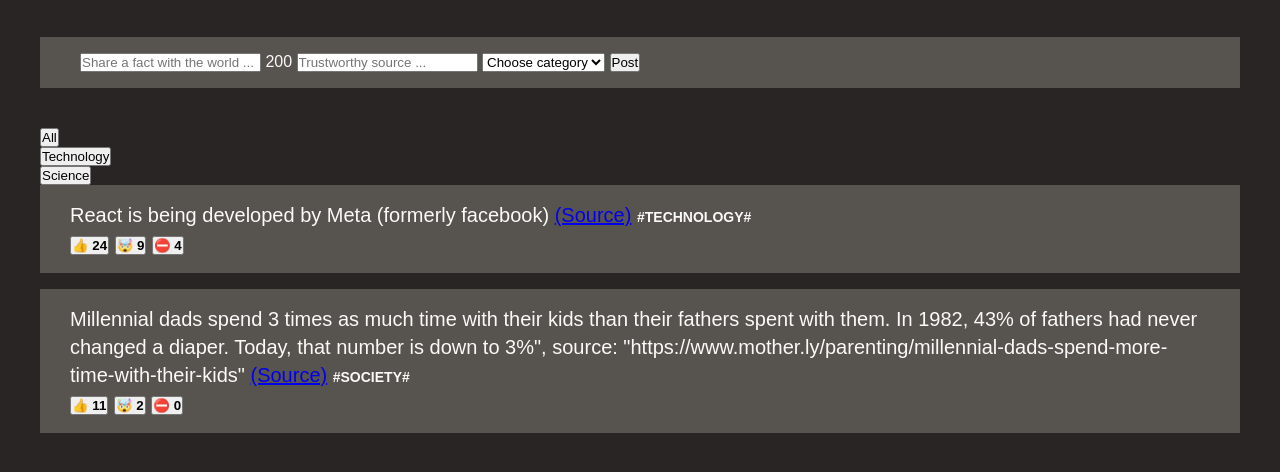
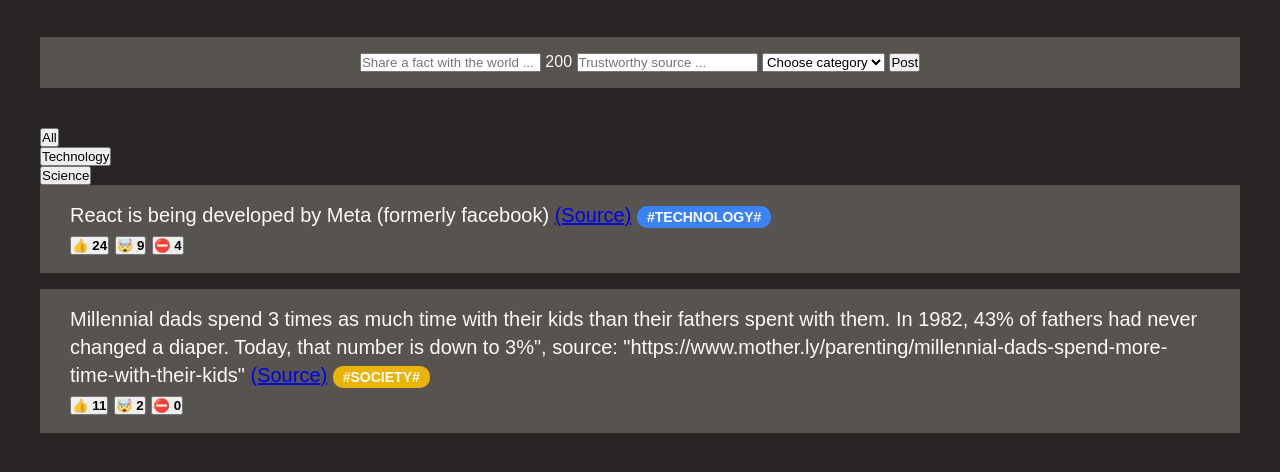
Before and after one commit to rehan1124/web-dev-crash-course, a plain HTML site: page index.html in a window 1280 px wide. Shown: the part 182-654 px from the top of the page. Drawn offline with Linux system fonts and the light colour scheme; a web font is replaced by a local one.

Commit message:
Inline and Block elements

```diff
--- a/index.html
+++ b/index.html
@@ -76,7 +76,10 @@
             <p>
               React is being developed by Meta (formerly facebook)
               <a href="https://opensource.fb.com/" target="_blank">(Source)</a>
-              <span data-testid="mabl-category1" class="fact-categories"
+              <span
+                data-testid="mabl-category1"
+                class="fact-categories"
+                style="background-color: #3b82f6"
                 >#technology#</span
               >
             </p>
@@ -97,7 +100,10 @@
                 target="_blank"
                 >(Source)</a
               >
-              <span data-testid="mabl-category2" class="fact-categories"
+              <span
+                data-testid="mabl-category2"
+                class="fact-categories"
+                style="background-color: #eab308"
                 >#society#</span
               >
             </p>
--- a/style.css
+++ b/style.css
@@ -30,6 +30,7 @@ body {
   background-color: #57534e;
   margin-bottom: 40px;
   padding: 16px 40px;
+  text-align: center;
 }
 
 ul {
@@ -48,4 +49,6 @@ ul {
   font-size: 14px;
   text-transform: uppercase;
   font-weight: bold;
+  padding: 3px 10px;
+  border-radius: 10px;
 }
```
